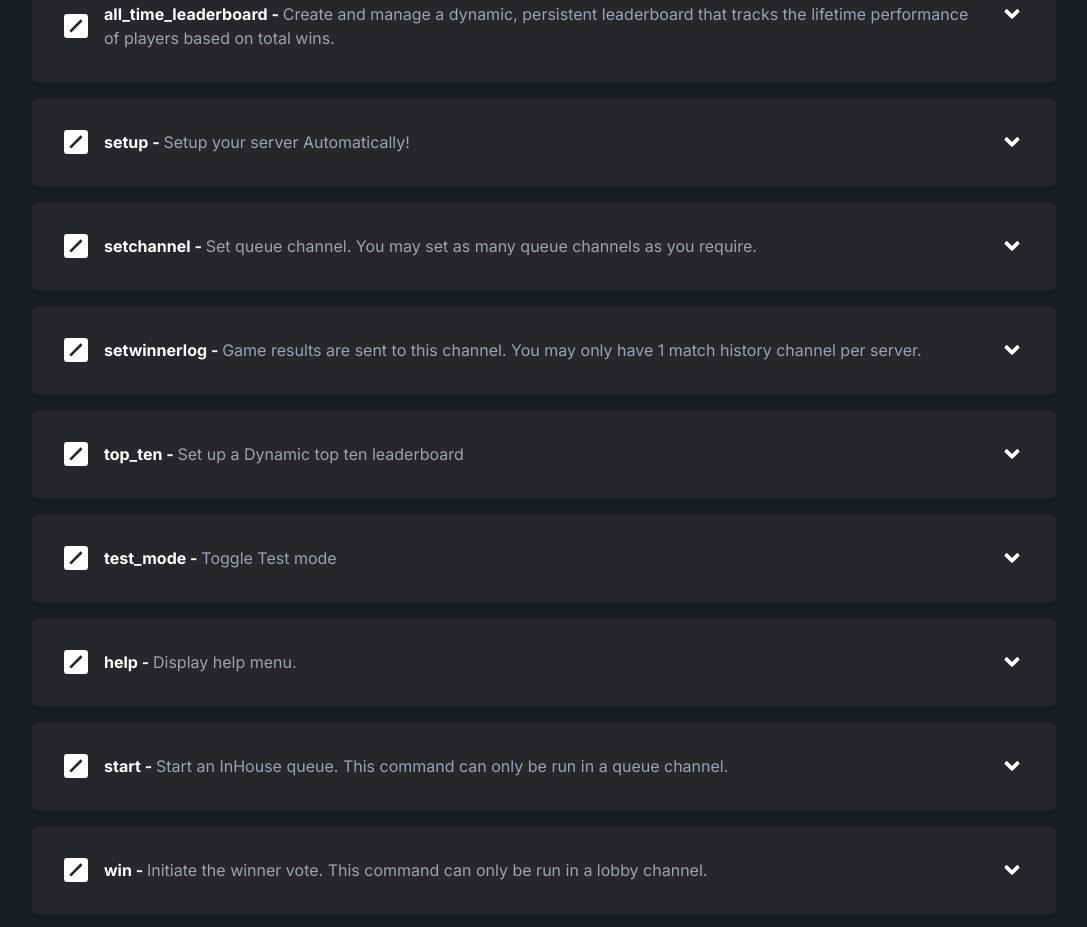
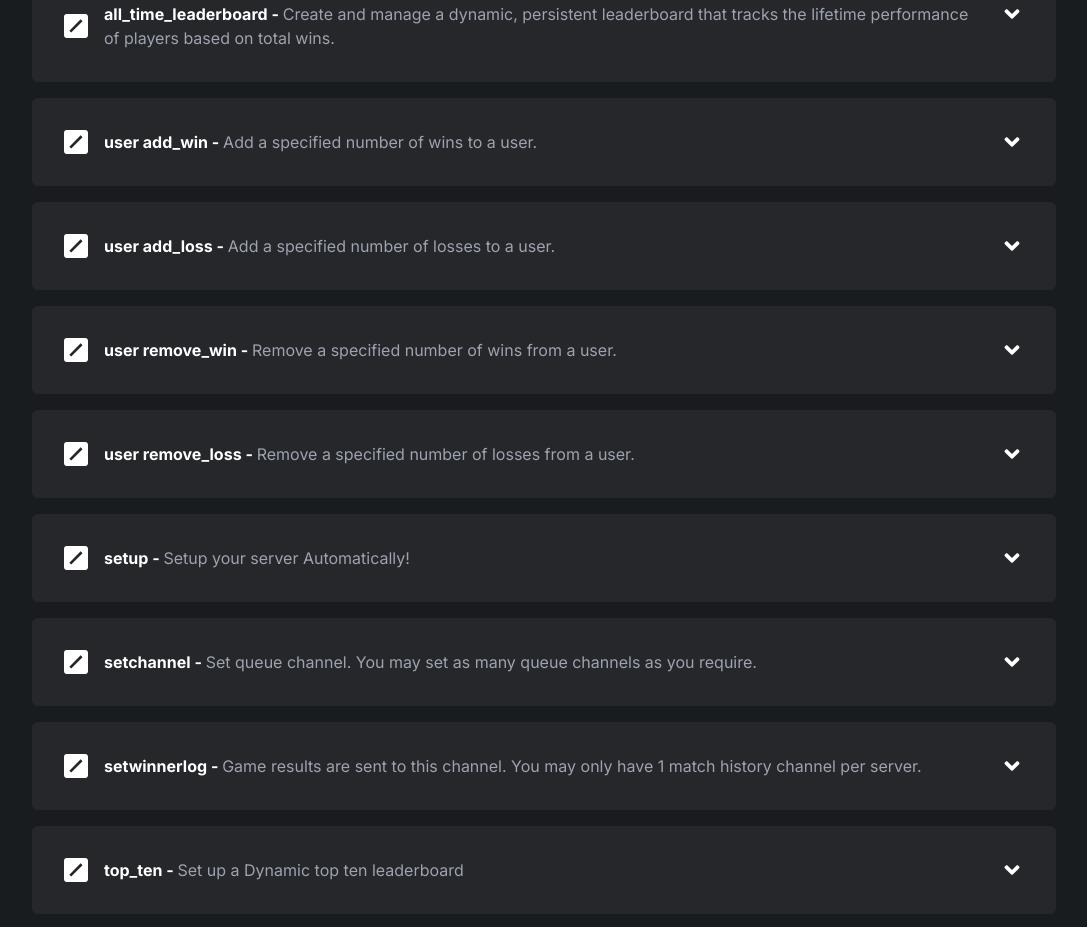
Before and after one commit to ItzDerock/InHouseQueue-site, a Next.js app: page /commands in a window 1280 px wide. Shown: the part 7260-8187 px from the top of the page, without its empty margins (96-1183 px from the left). Built offline with nearby package versions, Linux system fonts and the light colour scheme.

Commit message:
feat: add point adjustment commands (#106)

```diff
--- a/src/data/commands.ts
+++ b/src/data/commands.ts
@@ -750,6 +750,50 @@ const commands = [
         "/all_time_leaderboard #leaderboard_channel League Of Legends"
       ]
     },
+    {
+      "name": "user add_win",
+      "type": "Admin",
+      "description": "Add a specified number of wins to a user.",
+      "usage": [
+        "/user add_win [member] [amount] [game]"
+      ],
+      "examples": [
+        "/user add_win @player 5 League Of Legends"
+      ]
+    },
+    {
+      "name": "user add_loss",
+      "type": "Admin",
+      "description": "Add a specified number of losses to a user.",
+      "usage": [
+        "/user add_loss [member] [amount] [game]"
+      ],
+      "examples": [
+        "/user add_loss @player 5 League Of Legends"
+      ]
+    },
+    {
+      "name": "user remove_win",
+      "type": "Admin",
+      "description": "Remove a specified number of wins from a user.",
+      "usage": [
+        "/user remove_win [member] [amount] [game]"
+      ],
+      "examples": [
+        "/user remove_win @player 5 League Of Legends"
+      ]
+    },
+    {
+      "name": "user remove_loss",
+      "type": "Admin",
+      "description": "Remove a specified number of losses from a user.",
+      "usage": [
+        "/user remove_loss [member] [amount] [game]"
+      ],
+      "examples": [
+        "/user remove_loss @player 5 League Of Legends"
+      ]
+    },
 
   // ~ Set-up
   {
```
